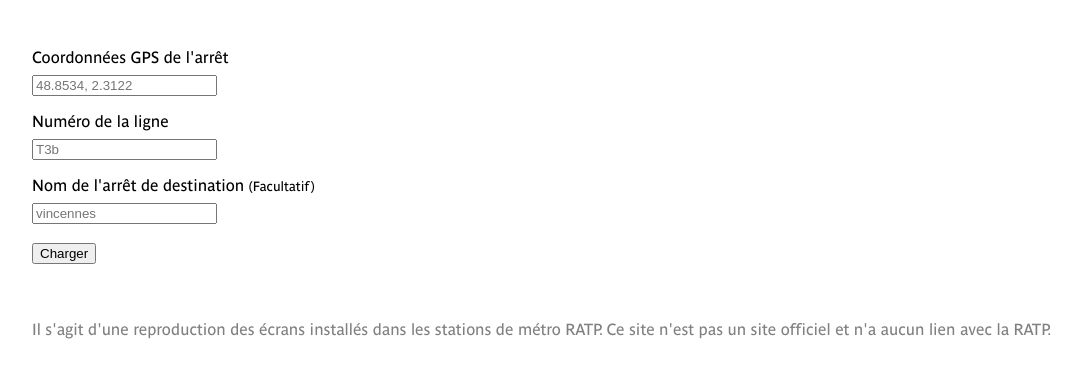
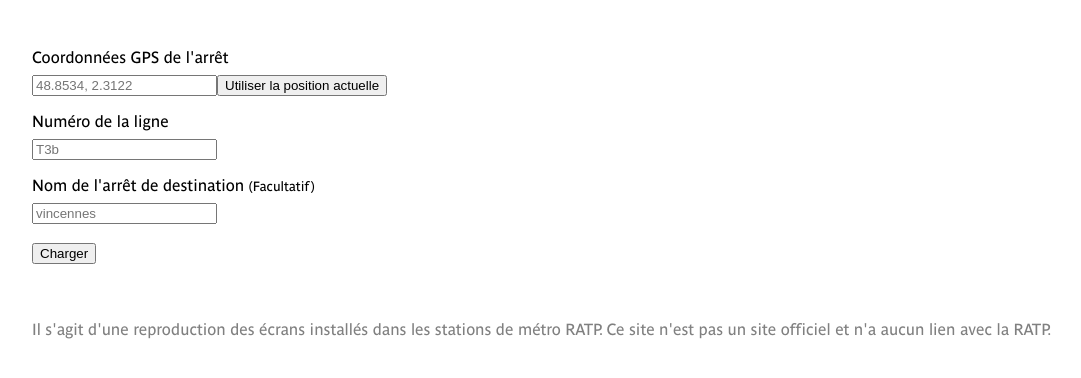
Before and after one commit to arnoclr/panam, a Vue app: page / in a window 1280 px wide. Shown: the top 378 px of the page, without its empty margins (0-1081 px from the left). Built offline with nearby package versions, Linux system fonts and the light colour scheme.

Commit message:
feat: locate me button

```diff
--- a/src/components/Form.vue
+++ b/src/components/Form.vue
@@ -1,8 +1,30 @@
+<script lang="ts" setup>
+import { ref } from "vue"
+
+const position = ref<string>("")
+
+function fillFieldWithCurrentLocation() {
+  navigator.geolocation.getCurrentPosition((p) => {
+    const { latitude, longitude } = p.coords
+    position.value = `${latitude}, ${longitude}`
+  })
+}
+</script>
+
 <template>
   <form action="/" method="get">
     <label>
       <p>Coordonnées GPS de l'arrêt</p>
-      <input type="text" name="near" placeholder="48.8534, 2.3122" required />
+      <input
+        type="text"
+        v-model="position"
+        name="near"
+        placeholder="48.8534, 2.3122"
+        required
+      />
+      <button type="button" @click="fillFieldWithCurrentLocation">
+        Utiliser la position actuelle
+      </button>
     </label>
     <label>
       <p>Numéro de la ligne</p>
```
